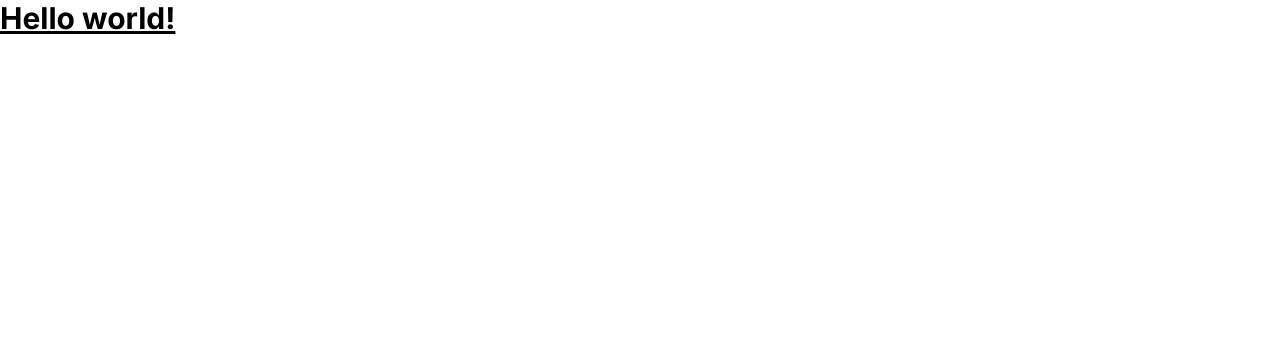
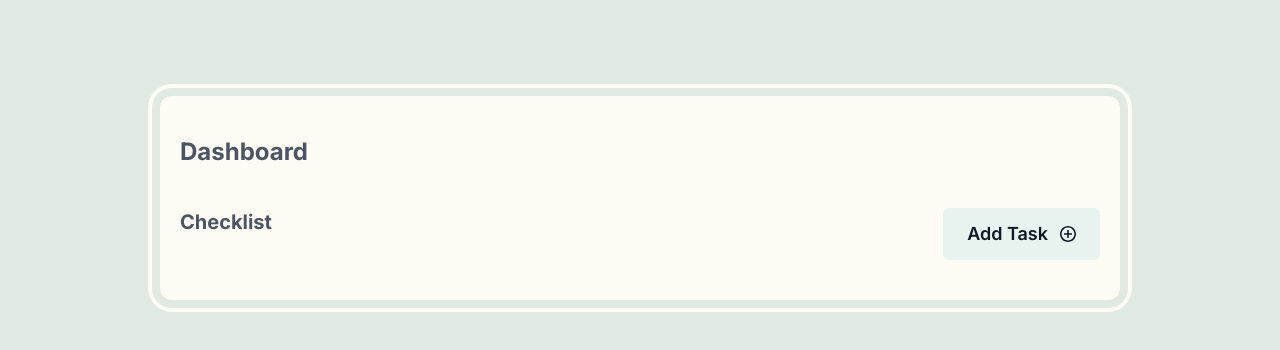
Before and after one commit to javigong/to-do-app-sveltekit, a SvelteKit app: page / in a window 1280 px wide. Shown: the top 350 px of the page. Built offline with nearby package versions, Linux system fonts and the light colour scheme.

Commit message:
AddTodoSection

```diff
--- /dev/null
+++ b/src/lib/components/todo/AddTodoSection.svelte
@@ -0,0 +1,32 @@
+<script>
+	import { addTodo } from "$lib/store/TodoStore";
+
+
+	</script>
+
+<section class="flex justify-between">
+  <h3 class="text-xl font-bold text-gray-three">Checklist</h3>
+  <button class="group flex items-center rounded-md border-cream-four bg-green-one px-6 py-3 text-lg font-semibold text-gray-five outline-2 outline-offset-2 outline-green-one hover:text-green-five focus-visible:text-green-five focus-visible:outline-green-five" type="button" on:click={addTodo}>
+    Add Task
+    <svg
+			class="ml-3 h-4 w-4 text-gray-five group-hover:text-green-five group-focus-visible:text-green-five"
+			width="32"
+			height="32"
+			viewBox="0 0 32 32"
+			fill="none"
+			xmlns="http://www.w3.org/2000/svg"
+		>
+			<g clip-path="url(#clip0_35_391)">
+				<path
+					d="M14.4 14.4V8H17.6V14.4H24V17.6H17.6V24H14.4V17.6H8V14.4H14.4ZM16 32C7.1632 32 0 24.8368 0 16C0 7.1632 7.1632 0 16 0C24.8368 0 32 7.1632 32 16C32 24.8368 24.8368 32 16 32ZM16 28.8C19.3948 28.8 22.6505 27.4514 25.051 25.051C27.4514 22.6505 28.8 19.3948 28.8 16C28.8 12.6052 27.4514 9.3495 25.051 6.94903C22.6505 4.54857 19.3948 3.2 16 3.2C12.6052 3.2 9.3495 4.54857 6.94903 6.94903C4.54857 9.3495 3.2 12.6052 3.2 16C3.2 19.3948 4.54857 22.6505 6.94903 25.051C9.3495 27.4514 12.6052 28.8 16 28.8V28.8Z"
+					fill="currentColor"
+				/>
+			</g>
+			<defs>
+				<clipPath id="clip0_35_391">
+					<rect width="32" height="32" fill="white" />
+				</clipPath>
+			</defs>
+		</svg>
+  </button>
+</section>
--- a/src/routes/+page.svelte
+++ b/src/routes/+page.svelte
@@ -1,3 +1,12 @@
-<h1 class="text-3xl font-bold underline">
-  Hello world!
-</h1>
+<script>
+  import AddTodoSection from "$lib/components/todo/AddTodoSection.svelte";
+</script>
+
+<div class="min-h-screen bg-olive-one selection:bg-green-two md:py-24 md:px-8">
+  <main class="mx-auto min-h-screen max-w-none rounded-none bg-cream-four px-5 py-10 outline-none md:min-h-max md:max-w-[60rem] md:rounded-xl md:outline-4 md:outline-offset-8 md:outline-cream-four">
+    <h1 class="text-2xl font-bold text-gray-three">Dashboard</h1>
+    <div class="mt-10">
+      <AddTodoSection />
+    </div>
+  </main>
+</div>
```
